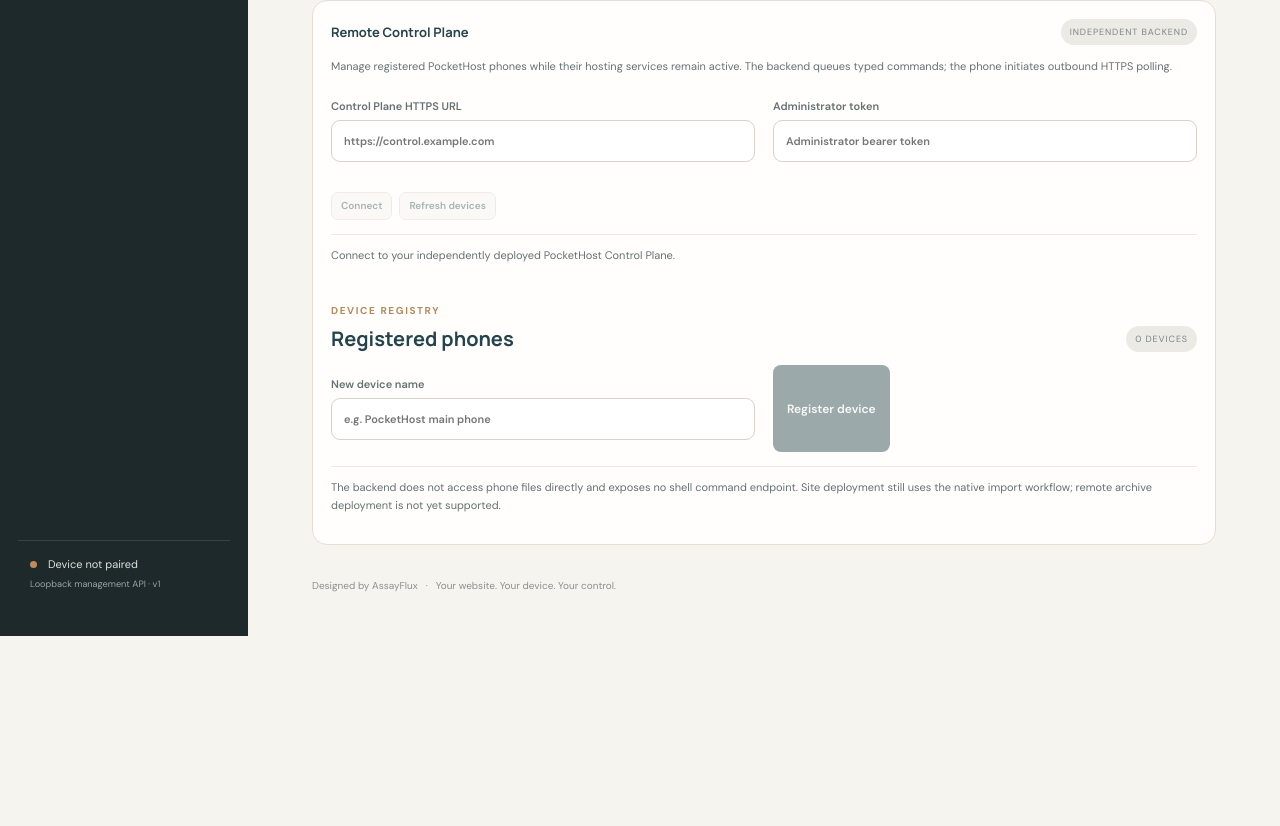
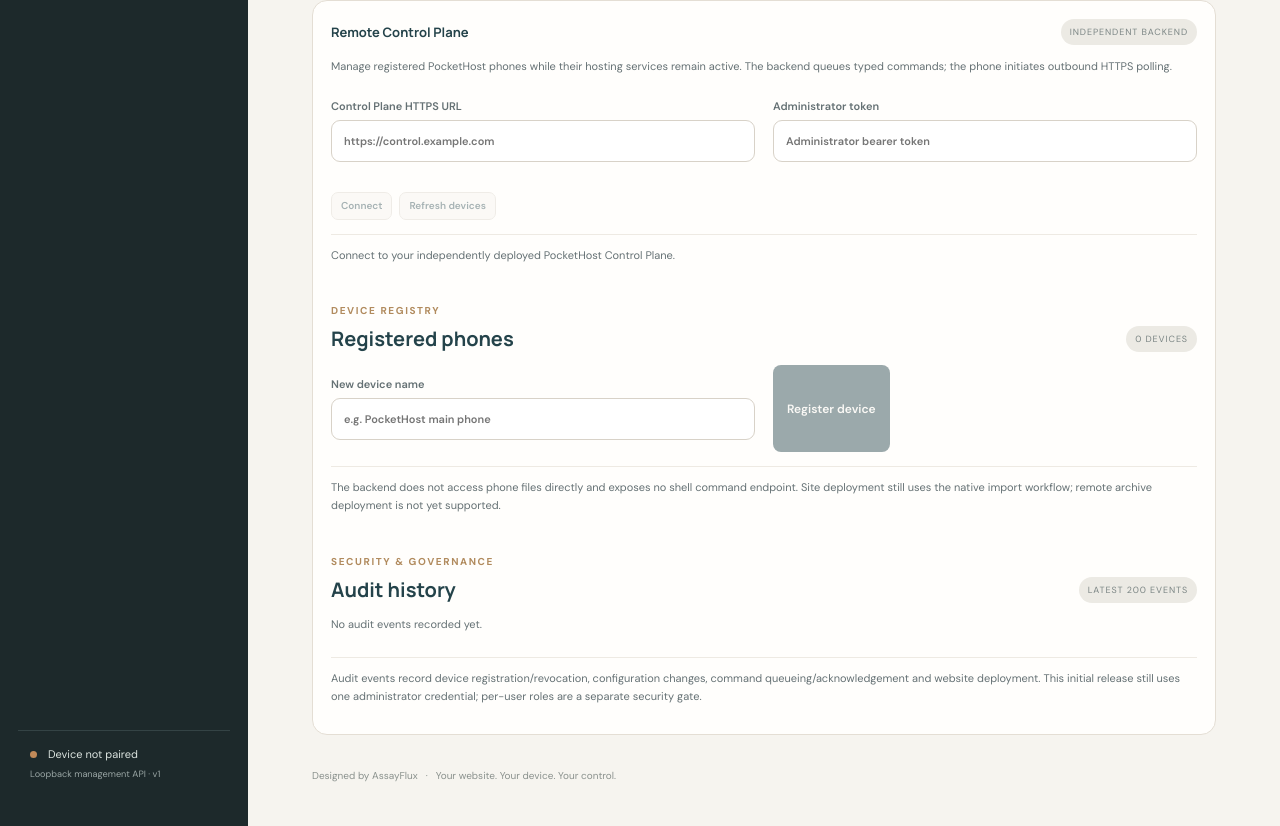
Before and after one commit to AssayFlux/PocketHost, a React (Vite) app in the folder web-console/: page / in a window 1280 px wide. Shown: the part 1886-2712 px from the top of the page. Before the commit the page ends 2522 px from the top, so only its background shows below. Built offline with nearby package versions, Linux system fonts and the light colour scheme.

Commit message:
Expose remote control-plane audit history

```diff
--- a/web-console/src/ui/RemoteControlPlane.tsx
+++ b/web-console/src/ui/RemoteControlPlane.tsx
@@ -8,6 +8,7 @@ type Device = {
   created_at: string;
 };
 type Config = { version: number; config: Record<string, unknown>; updated_at: string };
+type AuditEntry = { id: number; actor: string; action: string; target: string; details: Record<string, unknown>; createdAt: string };
 
 const initialPayloads: Record<string, string> = {
   site_action: JSON.stringify({ siteId: "my-site", action: "stop" }, null, 2),
@@ -20,6 +21,7 @@ export function RemoteControlPlane() {
   const [adminToken, setAdminToken] = useState(() => sessionStorage.getItem("pockethost_control_admin") || "");
   const [deviceName, setDeviceName] = useState("");
   const [devices, setDevices] = useState<Device[]>([]);
+  const [auditEntries, setAuditEntries] = useState<AuditEntry[]>([]);
   const [selected, setSelected] = useState("");
   const [issuedToken, setIssuedToken] = useState("");
   const [configText, setConfigText] = useState('{"pythonMaxWorkers":8,"nodeHeapMb":192,"tunnelEnabled":false}');
@@ -58,6 +60,7 @@ export function RemoteControlPlane() {
       sessionStorage.setItem("pockethost_control_admin", adminToken);
       const next = await request<Device[]>("/v1/admin/devices");
       setDevices(next);
+      setAuditEntries(await request<AuditEntry[]>("/v1/admin/audit"));
       setMessage(`Connected. ${next.length} registered device(s).`);
     } catch (error) {
       setMessage(error instanceof Error ? error.message : "Could not connect to the Control Plane.");
@@ -69,6 +72,7 @@ export function RemoteControlPlane() {
     try {
       const next = await request<Device[]>("/v1/admin/devices");
       setDevices(next);
+      setAuditEntries(await request<AuditEntry[]>("/v1/admin/audit"));
       setMessage(`Device inventory refreshed · ${next.length} device(s).`);
     } catch (error) { setMessage(error instanceof Error ? error.message : "Could not refresh devices."); }
     finally { setBusy(false); }
@@ -200,5 +204,13 @@ export function RemoteControlPlane() {
       </article>
     </div>}
     <p className="scope-note">The backend does not access phone files directly and exposes no shell command endpoint. Site deployment still uses the native import workflow; remote archive deployment is not yet supported.</p>
+    <div className="section-heading"><div><span className="eyebrow">SECURITY & GOVERNANCE</span><h2>Audit history</h2></div><span className="muted-tag">LATEST 200 EVENTS</span></div>
+    <div className="resource-panel">
+      {auditEntries.length === 0 ? <p>No audit events recorded yet.</p> : auditEntries.map(entry => <div className="status-line" key={entry.id}>
+        <span><strong>{entry.action}</strong><small>{entry.actor} · {entry.target}</small></span>
+        <span>{new Date(entry.createdAt).toLocaleString()}</span>
+      </div>)}
+    </div>
+    <p className="scope-note">Audit events record device registration/revocation, configuration changes, command queueing/acknowledgement and website deployment. This initial release still uses one administrator credential; per-user roles are a separate security gate.</p>
   </section>;
 }
```
